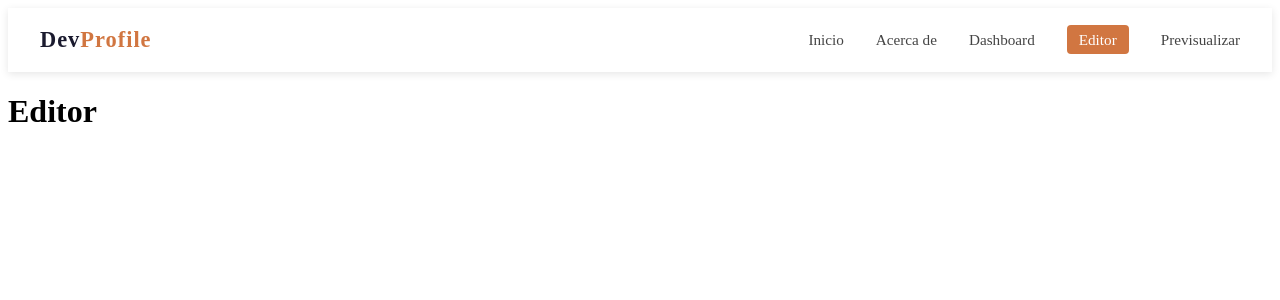
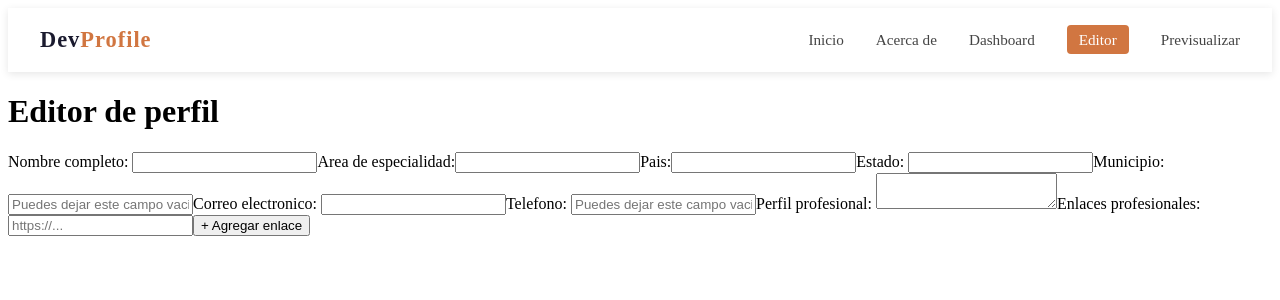
Before and after one commit to MaxyVelazquez/ProyectoFinal_DevProfile_MEVC_REPP_Web, a React (Vite) app: page /editor in a window 1280 px wide. Shown: the top 300 px of the page. Built offline with nearby package versions, Linux system fonts and the light colour scheme.

Commit message:
Form personal

```diff
--- /dev/null
+++ b/src/components/PersonalForm.jsx
@@ -0,0 +1,56 @@
+import { useState } from "react";
+
+
+function PersonalForm(){
+
+    const [enlaces, setEnlaces] = useState([""]);
+
+    const agregarEnlace = () =>{
+        setEnlaces([...enlaces, ""]);
+    }
+
+    const handleEnlaceChange = (index, value) => {
+        const nuevosEnlaces = [...enlaces];
+        nuevosEnlaces[index] = value;
+        setEnlaces(nuevosEnlaces);
+    };
+
+
+    return(
+        <form>
+            <label>Nombre completo: </label>
+            <input type="text" spellCheck="true" name="nombre"/>
+
+            <label>Area de especialidad:</label>
+            <input type="text" spellCheck="true" name="especialidad"/>
+
+            <label>Pais:</label>
+            <input type="text" spellCheck="true" name="pais"/>
+
+            <label>Estado: </label>
+            <input type="text" spellCheck="true" name="estado"/>
+
+            <label>Municipio: </label>
+            <input type="text" spellCheck="true" name="municipio" placeholder="Puedes dejar este campo vacio"/>
+
+            <label>Correo electronico: </label>
+            <input type="email" name="correo"/>
+
+            <label>Telefono: </label>
+            <input type="tel" name="telefono" placeholder="Puedes dejar este campo vacio"/>
+
+            <label>Perfil profesional: </label>
+            <textarea spellCheck="true" name="perfil"></textarea>
+
+            <label>Enlaces profesionales: </label>
+            {enlaces.map((enlace, index) => (
+                <input key={index} type="url" value={enlace} placeholder="https://..." onChange={(e) => handleEnlaceChange(index, e.target.value)}/>
+            ))}
+            <button type="button" onClick={agregarEnlace}>+ Agregar enlace</button>
+
+
+        </form>
+    );
+}
+
+export default PersonalForm;
--- a/src/pages/editor.jsx
+++ b/src/pages/editor.jsx
@@ -1,7 +1,11 @@
+import PersonalForm from "../components/PersonalForm"
+
+
 function Editor() {
   return (
     <div>
-      <h1>Editor</h1>
+        <h1>Editor de perfil</h1>
+        <PersonalForm/>
     </div>
   )
 }
--- a/src/pages/home.jsx
+++ b/src/pages/home.jsx
@@ -1,4 +1,7 @@
+import { useNavigate } from "react-router-dom";
+
 function Home() {
+  const navigate = useNavigate();
   return (
     <div className="home">
       <div className="container">
@@ -16,7 +19,7 @@ function Home() {
       </div>
 
       <div className="containerBtnCurri">
-        <button className="btnCrearCurri">Vamos a crear mi Curriculum</button>
+        <button className="btnCrearCurri" onClick={() => navigate('/editor')}>Vamos a crear mi Curriculum</button>
       </div>
     </div>
 
```
